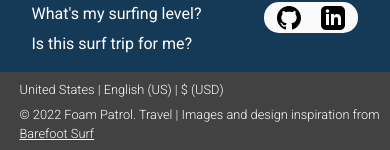
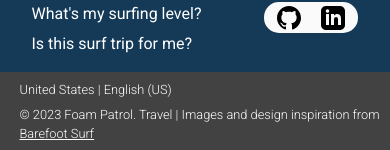
Before and after one commit to AaronoKwok/foam-patrol2, a React (Create React App) app: page /about/surfing-level in a window 390 px wide. Shown: the part 3384-3534 px from the top of the page. Built offline with nearby package versions, Linux system fonts and the light colour scheme.

Commit message:
modify main page ui

```diff
--- a/public/index.css
+++ b/public/index.css
@@ -406,7 +406,7 @@ body {
   display: flex;
   justify-content: center;
   align-items: center;
-
+  margin-bottom: -20px;
 }
 
 .main-info-paragraph {
@@ -591,7 +591,7 @@ body {
   text-align: center;
   color: rgb(58, 58, 58);
   letter-spacing: 0.1em;
-  margin: 5px 0px 0px 0px;
+  margin: 10px 0px 0px 0px;
 }
 
 .main-hr {
@@ -678,7 +678,7 @@ body {
   text-align: center;
   color: rgb(58, 58, 58);
   letter-spacing: 0.1em;
-  margin: 5px 0px 0px 0px;
+  margin: -10px 0px 0px 0px;
 }
 
 /* MainPage Courses */
@@ -2581,6 +2581,7 @@ body {
   .main-info {
     display: block;
     height: 100%;
+    margin-bottom: 0px;
   }
 
   .main-info-paragraph {
--- a/src/components/CurrentCondition.js
+++ b/src/components/CurrentCondition.js
@@ -70,7 +70,7 @@ function CurrentCondition({loc}) {
 
     useEffect(() => {
         //console.log("main page retrieving data...")
-        //getMPData(loc)
+        getMPData(loc)
         // eslint-disable-next-line
     }, [])
 
--- a/src/components/Footer.js
+++ b/src/components/Footer.js
@@ -36,8 +36,8 @@ function Footer() {
                         </div>
                     </section>
                     <section className="footer-base">
-                        <p className="footer-base-left">United States | English (US) | $ (USD)</p>
-                        <p className="footer-base-right">&#169; 2022 Foam Patrol. Travel | Images and design inspiration from <a className="barefoot" aria-label="Check out design inspiration for Foam Patrol" href="https://barefootsurftravel.com/" target="_blank" rel="noreferrer">Barefoot Surf</a></p>
+                        <p className="footer-base-left">United States | English (US)</p>
+                        <p className="footer-base-right">&#169; 2023 Foam Patrol. Travel | Images and design inspiration from <a className="barefoot" aria-label="Check out design inspiration for Foam Patrol" href="https://barefootsurftravel.com/" target="_blank" rel="noreferrer">Barefoot Surf</a></p>
                     </section>
                 </div>
             }
@@ -66,8 +66,8 @@ function Footer() {
                         </div>
                     </section>
                     <section className="footer-base">
-                        <p className="footer-base-left">United States | English (US) | $ (USD)</p>
-                        <p className="footer-base-right">&#169; 2022 Foam Patrol. Travel | Images and design inspiration from <a className="barefoot" aria-label="Check out design inspiration for Foam Patrol" href="https://barefootsurftravel.com/" target="_blank" rel="noreferrer">Barefoot Surf</a></p>
+                        <p className="footer-base-left">United States | English (US)</p>
+                        <p className="footer-base-right">&#169; 2023 Foam Patrol. Travel | Images and design inspiration from <a className="barefoot" aria-label="Check out design inspiration for Foam Patrol" href="https://barefootsurftravel.com/" target="_blank" rel="noreferrer">Barefoot Surf</a></p>
                     </section>
                 </div>
             }
--- a/src/pages/IntRetreat.js
+++ b/src/pages/IntRetreat.js
@@ -26,7 +26,7 @@ function IntRetreat({retreat}) {
                         <div className="retreat-backscene-text">
                             <div className="retreat-backscene-title">
                                 <p className="retreat-title">{retreat.location}</p>
-                                <p className="retreat-backscene-subtitle">{retreat.where.imgTitle} | Cost: {retreat.cost}</p>
+                                <p className="retreat-backscene-subtitle">{retreat.where.imgTitle}</p>
                             </div>
                         </div>
                     </div>
@@ -106,7 +106,7 @@ function IntRetreat({retreat}) {
                         <div className="retreat-backscene-text">
                             <div className="retreat-backscene-title">
                                 <p className="retreat-title">{retreat.location}</p>
-                                <p className="retreat-backscene-subtitle">{retreat.where.imgTitle} | Cost: {retreat.cost}</p>
+                                <p className="retreat-backscene-subtitle">{retreat.where.imgTitle}</p>
                             </div>
                         </div>
                     </div>
--- a/src/pages/SurfForecasts.js
+++ b/src/pages/SurfForecasts.js
@@ -75,7 +75,7 @@ function SurfForecasts({loc}) {
     useEffect(() => {
         //console.log("surfforecast effect ran for", loc.name)
         setLoaded(false) //sets loaded back to false when navigating to other forecast without manual page reload
-        //getData(loc)
+        getData(loc)
         // eslint-disable-next-line
     }, [spot])
     /*
--- a/src/pages/SurfRetreat.js
+++ b/src/pages/SurfRetreat.js
@@ -30,7 +30,7 @@ function SurfRetreat({retreat}) {
                         <div className="retreat-backscene-text">
                             <div className="retreat-backscene-title">
                                 <p className="retreat-title">{retreat.backgroundTitle}</p>
-                                <p className="retreat-backscene-subtitle">{retreat.backgroundDes} | Cost: {retreat.cost}</p>
+                                <p className="retreat-backscene-subtitle">{retreat.backgroundDes}</p>
                             </div>
                         </div>
                     </div>
@@ -104,7 +104,7 @@ function SurfRetreat({retreat}) {
                         <div className="retreat-backscene-text">
                             <div className="retreat-backscene-title">
                                 <p className="retreat-title">{retreat.backgroundTitle}</p>
-                                <p className="retreat-backscene-subtitle">{retreat.backgroundDes} | Cost: {retreat.cost}</p>
+                                <p className="retreat-backscene-subtitle">{retreat.backgroundDes}</p>
                             </div>
                         </div>
                     </div>
```
